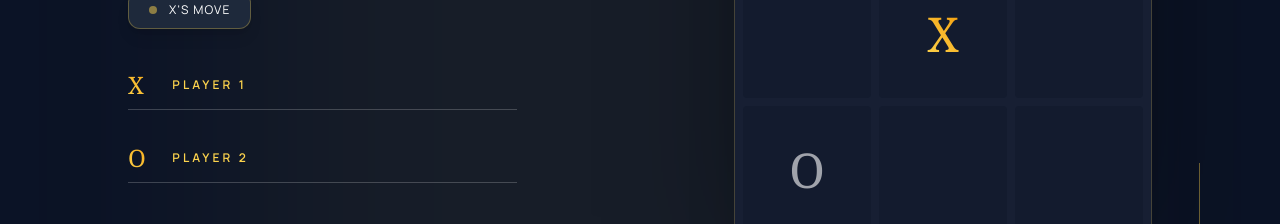
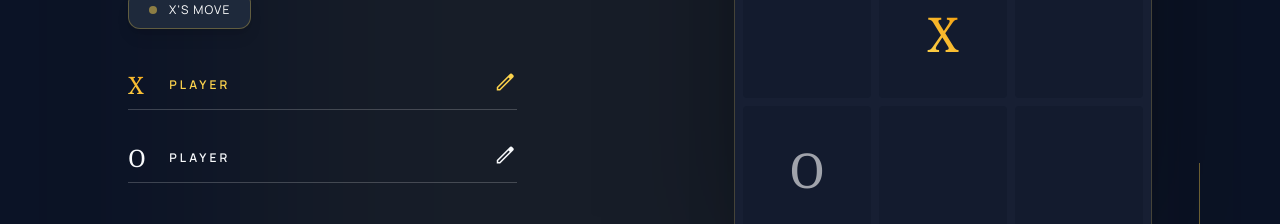
Before and after one commit to amrabouhegab/tic-tac-toe-signal-store, an Angular app: page / in a window 1280 px wide. Shown: the part 444-668 px from the top of the page. Built offline with nearby package versions, Linux system fonts and the light colour scheme.

Commit message:
Refactor PlayerInput component to use initialName and improve edit functionality

```diff
--- a/src/app/app.html
+++ b/src/app/app.html
@@ -32,9 +32,9 @@
         </div>
         <div class="space-y-8">
           <!-- Player 1 Static Display -->
-          <app-player-input symbol="X" name="Player 1" />
+          <app-player-input symbol="X" initialName="Player 1" />
           <!-- Player 2 Static Display -->
-          <app-player-input symbol="O" name="Player 2" />
+          <app-player-input symbol="O" initialName="Player 2" />
         </div>
         <!-- Action Buttons -->
         <div class="flex flex-col space-y-4 pt-4">
--- a/src/app/components/header/header.html
+++ b/src/app/components/header/header.html
@@ -2,35 +2,30 @@
   class="sticky top-0 w-full z-50 bg-slate-950/80 backdrop-blur-xl shadow-2xl shadow-black/40"
 >
   <div class="flex justify-between items-center px-12 py-8 w-full max-w-screen-2xl mx-auto">
-    <div class="text-2xl font-serif italic tracking-widest text-primary uppercase" style="">
-      Tic Tac Toe
-    </div>
+    <div class="text-2xl font-serif italic tracking-widest text-primary uppercase">Tic Tac Toe</div>
     <nav class="hidden md:flex items-center space-x-12">
       <a
         class="border-b-2 border-primary/60 pb-1 text-[10px] tracking-[0.2em] uppercase transition-colors duration-300 text-white"
         href="#"
-        style=""
         >Play</a
       >
       <a
         class="font-medium tracking-widest uppercase text-[10px] hover:text-primary transition-colors duration-300 text-slate-100"
         href="#"
-        style=""
         >Archive</a
       >
       <a
         class="font-medium tracking-widest uppercase text-[10px] hover:text-primary transition-colors duration-300 text-slate-100"
         href="#"
-        style=""
         >Etiquette</a
       >
     </nav>
     <div class="flex items-center space-x-6 text-primary">
-      <button class="active:scale-95 transition-transform duration-200" style="">
-        <span class="material-symbols-outlined" data-icon="history" style="">history</span>
+      <button class="active:scale-95 transition-transform duration-200">
+        <span class="material-symbols-outlined" data-icon="history">history</span>
       </button>
-      <button class="active:scale-95 transition-transform duration-200" style="">
-        <span class="material-symbols-outlined" data-icon="settings" style="">settings</span>
+      <button class="active:scale-95 transition-transform duration-200">
+        <span class="material-symbols-outlined" data-icon="settings">settings</span>
       </button>
     </div>
   </div>
--- a/src/app/components/player-input/player-input.html
+++ b/src/app/components/player-input/player-input.html
@@ -1,15 +1,32 @@
 <div class="group relative border-b border-white/20 transition-colors duration-500 pb-2 mb-8">
   <div class="flex items-center justify-between">
     <div class="flex items-center space-x-4 w-full">
-      <span class="font-headline text-2xl marker-gradient-x select-none w-8" style="">{{
-        symbol()
-      }}</span>
+      <span
+        class="font-headline text-2xl select-none w-8"
+        [class.marker-gradient-x]="symbol() === 'X'"
+        >{{ symbol() }}</span
+      >
       <input
-        class="bg-transparent border-none p-0 w-full text-xs tracking-[0.25em] uppercase font-semibold text-primary focus:ring-0 focus:outline-none placeholder:text-primary/30"
+        class="bg-transparent border-none p-0 w-full text-xs tracking-[0.25em] uppercase font-semibold focus:ring-0 focus:outline-none"
+        [class.text-primary]="symbol() === 'X'"
+        [class.placeholder:text-primary/30]="symbol() === 'X'"
         spellcheck="false"
         type="text"
-        value="{{ name() }}"
+        value="{{ initialName() }}"
+        [ngModel]="name()"
+        (ngModelChange)="onNameChange($event)"
+        [disabled]="!isEdit()"
       />
+      <button
+        class="active:scale-80 transition-transform duration-200 cursor-pointer"
+        [class.text-primary]="symbol() === 'X'"
+      >
+        @if (isEdit()) {
+          <span class="material-symbols-outlined" data-icon="check" (click)="onSave()">check</span>
+        } @else {
+          <span class="material-symbols-outlined" data-icon="edit" (click)="onEdit()">edit</span>
+        }
+      </button>
     </div>
     <!-- <span class="font-headline text-2xl text-primary ml-4" style="">02</span> -->
   </div>
--- a/src/app/components/player-input/player-input.ts
+++ b/src/app/components/player-input/player-input.ts
@@ -1,11 +1,30 @@
-import { Component, input } from '@angular/core';
+import { Component, input, output, signal } from '@angular/core';
+import { FormsModule } from '@angular/forms';
 
 @Component({
   selector: 'app-player-input',
-  imports: [],
+  imports: [FormsModule],
   templateUrl: './player-input.html',
 })
 export class PlayerInput {
+  name = signal('Player');
+  isEdit = signal(false);
+
   symbol = input();
-  name = input('Player');
+  initialName = input('Player');
+  nameChanged = output<string>();
+
+  onNameChange(value: string) {
+    console.log(value);
+    this.nameChanged.emit(value);
+  }
+
+  onEdit() {
+    this.isEdit.set(true);
+  }
+
+  onSave() {
+    this.isEdit.set(false);
+    this.nameChanged.emit(this.name());
+  }
 }
```
